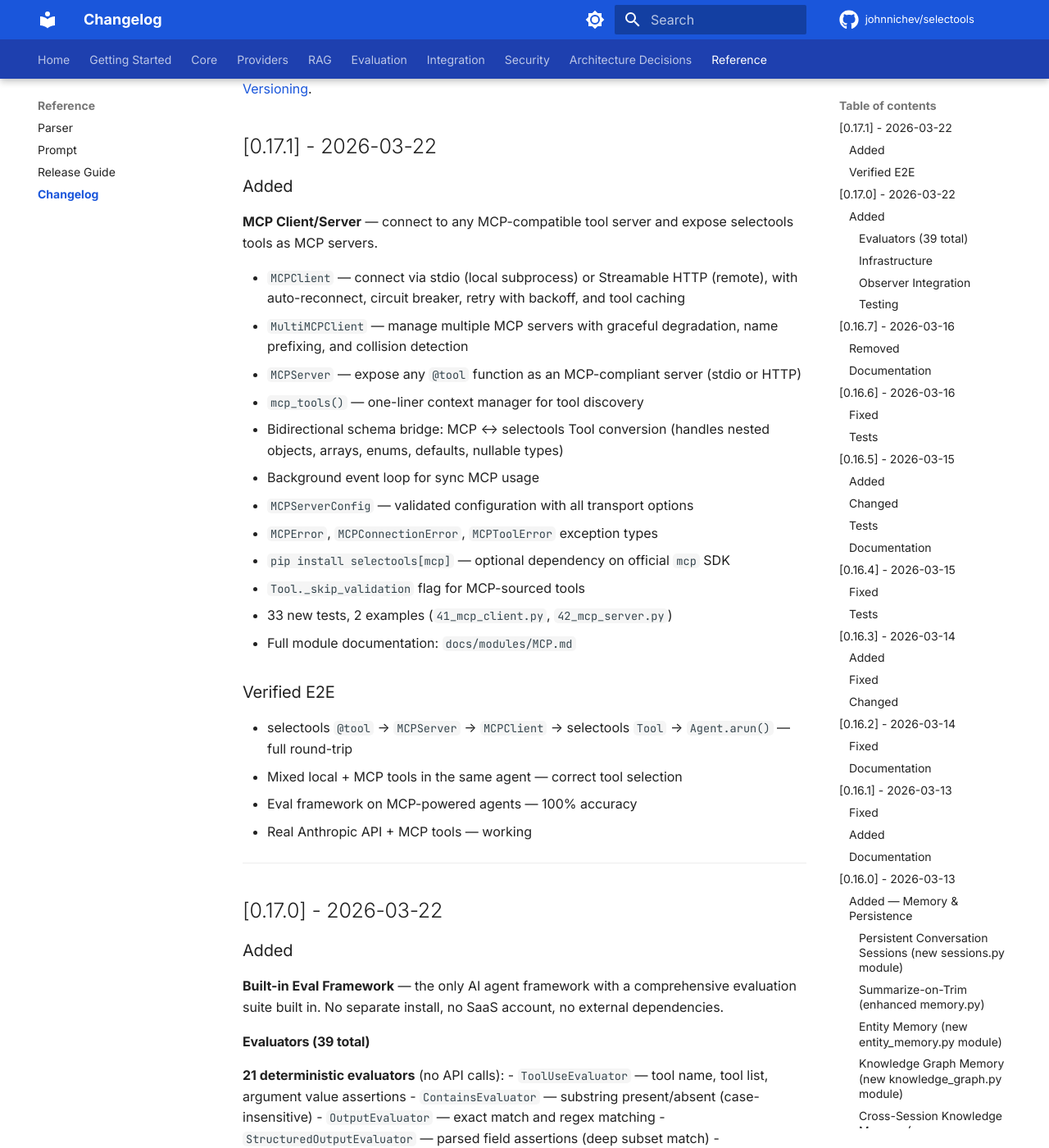
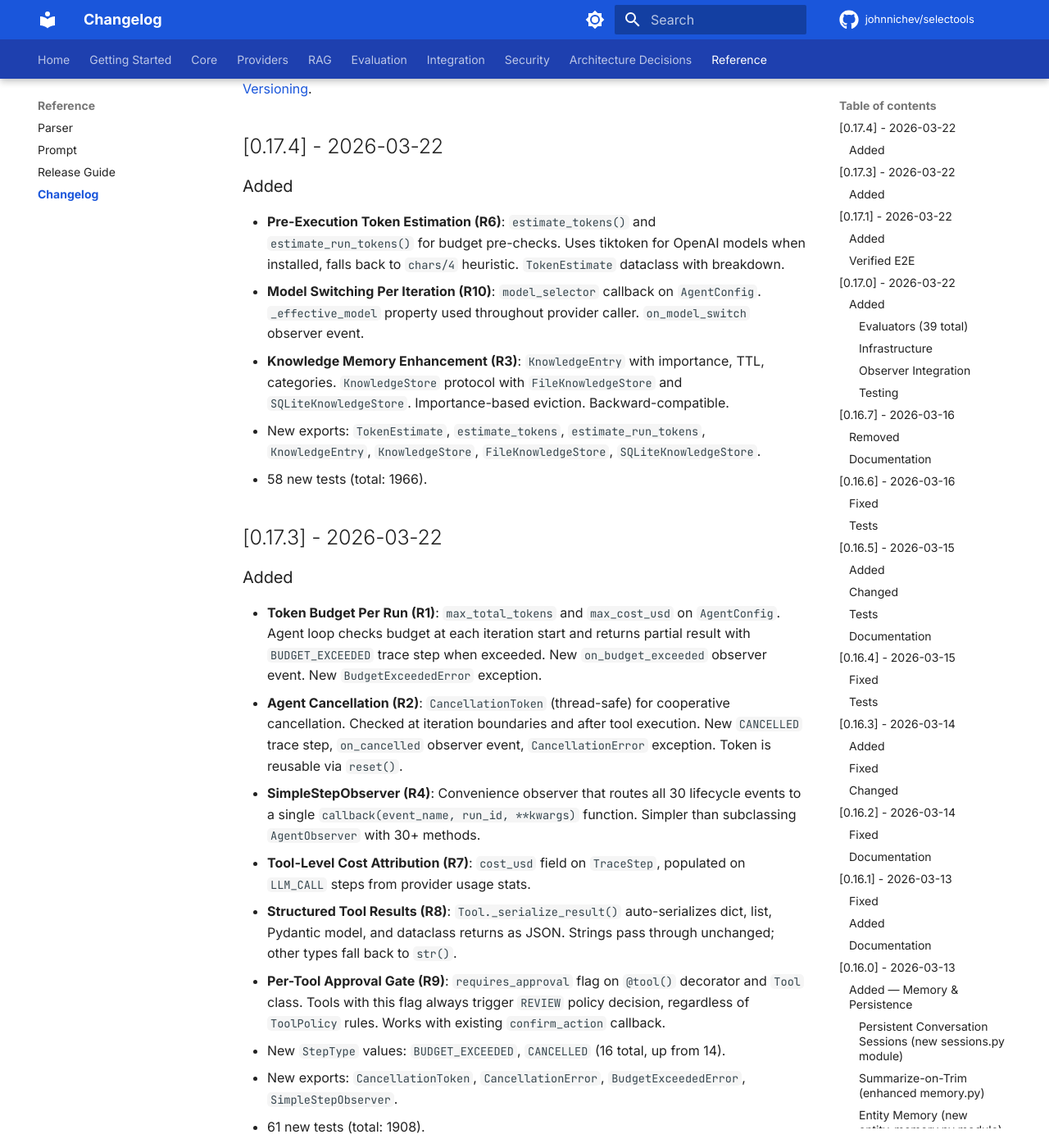
Before and after one commit to johnnichev/selectools, an MkDocs documentation site: the page built from docs/CHANGELOG.md, in a window 1280 px wide and 1400 px high, scrolled down 199 px. Shown: the whole window at 82% size. Built offline with MkDocs 1.6.1 and Material for MkDocs 9.7.7, drawn with Linux system fonts in a browser that asks for light colours; comment, search, counter and statistics services are not loaded; the version menu is left out.

Commit message:
docs: update What's New to v0.17.4, sync CHANGELOG, fix landing page
- README: What's New section updated from v0.17.1 to v0.17.4 with
  budget, cancellation, model switching examples
- docs/CHANGELOG.md: synced with root CHANGELOG (was missing v0.17.3/v0.17.4)
- landing/index.html: 1993 → 2082 tests, Coming v0.17.1 → v0.18.0

```diff
--- a/docs/CHANGELOG.md
+++ b/docs/CHANGELOG.md
@@ -4,6 +4,30 @@
 
 The format is based on [Keep a Changelog](https://keepachangelog.com/en/1.0.0/),
 and this project adheres to [Semantic Versioning](https://semver.org/spec/v2.0.0.html).
+
+## [0.17.4] - 2026-03-22
+
+### Added
+
+- **Pre-Execution Token Estimation (R6)**: `estimate_tokens()` and `estimate_run_tokens()` for budget pre-checks. Uses tiktoken for OpenAI models when installed, falls back to `chars/4` heuristic. `TokenEstimate` dataclass with breakdown.
+- **Model Switching Per Iteration (R10)**: `model_selector` callback on `AgentConfig`. `_effective_model` property used throughout provider caller. `on_model_switch` observer event.
+- **Knowledge Memory Enhancement (R3)**: `KnowledgeEntry` with importance, TTL, categories. `KnowledgeStore` protocol with `FileKnowledgeStore` and `SQLiteKnowledgeStore`. Importance-based eviction. Backward-compatible.
+- New exports: `TokenEstimate`, `estimate_tokens`, `estimate_run_tokens`, `KnowledgeEntry`, `KnowledgeStore`, `FileKnowledgeStore`, `SQLiteKnowledgeStore`.
+- 58 new tests (total: 1966).
+
+## [0.17.3] - 2026-03-22
+
+### Added
+
+- **Token Budget Per Run (R1)**: `max_total_tokens` and `max_cost_usd` on `AgentConfig`. Agent loop checks budget at each iteration start and returns partial result with `BUDGET_EXCEEDED` trace step when exceeded. New `on_budget_exceeded` observer event. New `BudgetExceededError` exception.
+- **Agent Cancellation (R2)**: `CancellationToken` (thread-safe) for cooperative cancellation. Checked at iteration boundaries and after tool execution. New `CANCELLED` trace step, `on_cancelled` observer event, `CancellationError` exception. Token is reusable via `reset()`.
+- **SimpleStepObserver (R4)**: Convenience observer that routes all 30 lifecycle events to a single `callback(event_name, run_id, **kwargs)` function. Simpler than subclassing `AgentObserver` with 30+ methods.
+- **Tool-Level Cost Attribution (R7)**: `cost_usd` field on `TraceStep`, populated on `LLM_CALL` steps from provider usage stats.
+- **Structured Tool Results (R8)**: `Tool._serialize_result()` auto-serializes dict, list, Pydantic model, and dataclass returns as JSON. Strings pass through unchanged; other types fall back to `str()`.
+- **Per-Tool Approval Gate (R9)**: `requires_approval` flag on `@tool()` decorator and `Tool` class. Tools with this flag always trigger `REVIEW` policy decision, regardless of `ToolPolicy` rules. Works with existing `confirm_action` callback.
+- New `StepType` values: `BUDGET_EXCEEDED`, `CANCELLED` (16 total, up from 14).
+- New exports: `CancellationToken`, `CancellationError`, `BudgetExceededError`, `SimpleStepObserver`.
+- 61 new tests (total: 1908).
 
 ## [0.17.1] - 2026-03-22
 
```
Also changed, not shown: README.md (+25 -7 lines), 1 other file.
